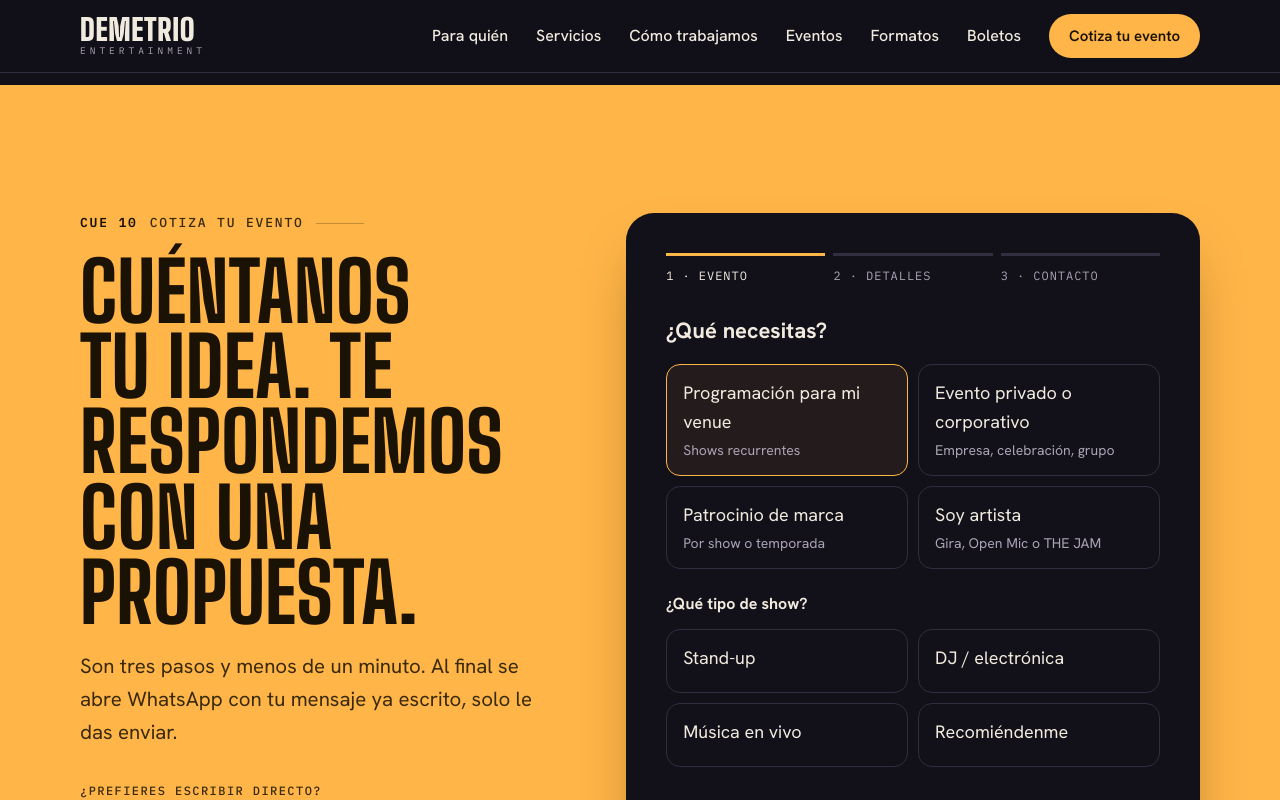
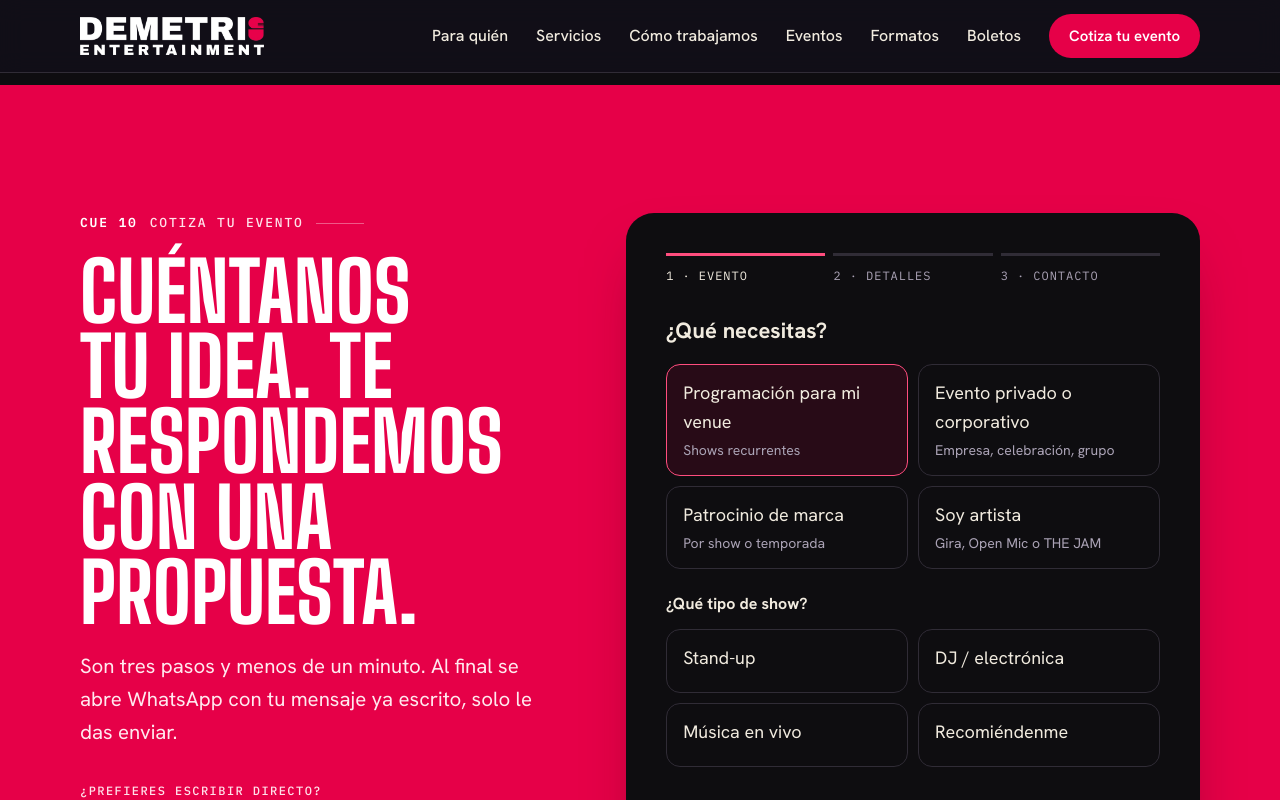
Before and after one commit to MyKrisGon/demetrio-web, a plain HTML site: page index.html in a window 1280 px wide. Both pictures are taken after a click on the link "Quiero programación para mi venue". Shown: the part 10190-10990 px from the top of the page. Drawn offline with Linux system fonts and the light colour scheme.

Commit message:
Aplicar el logo y los colores de marca de Demetrio
Logo real en encabezado y pie, paleta negro/blanco/magenta del logo,
favicon con el micrófono e imagen para compartir actualizada.

Co-Authored-By: Claude Opus 5.5 <noreply@anthropic.com>
Claude-Session: https://claude.ai/code/session_01VxTKV2dTiADnnaaokVxKfi

```diff
--- a/index.html
+++ b/index.html
@@ -16,7 +16,7 @@
 <meta property="og:image:height" content="630">
 <meta property="og:image:alt" content="Demetrio Entertainment: Tú pones la fecha. Nosotros el show.">
 <meta name="twitter:card" content="summary_large_image">
-<meta name="theme-color" content="#121019">
+<meta name="theme-color" content="#0E0D10">
 <link rel="canonical" href="https://demetrio.mx/">
 <link rel="icon" href="/favicon.ico" sizes="any">
 <link rel="icon" type="image/png" sizes="32x32" href="/favicon-32.png">
@@ -26,14 +26,15 @@
 <link href="https://fonts.googleapis.com/css2?family=Big+Shoulders+Display:wght@700;800;900&family=Hanken+Grotesk:wght@400;500;600;700&family=IBM+Plex+Mono:wght@400;500;600&display=swap" rel="stylesheet">
 <style>
 :root{
-  /* Mundo: backstage de noche en Baja. Un solo reflector ámbar sobre tinta violeta. */
-  --noche:#121019;      /* fondo */
-  --escenario:#1C1925;  /* superficies */
-  --linea:#332E3F;      /* bordes */
+  /* Mundo: backstage de noche. Negro, blanco y el magenta del micrófono del logo. */
+  --noche:#0E0D10;      /* fondo (negro del logo) */
+  --escenario:#18161B;  /* superficies */
+  --linea:#302C36;      /* bordes */
   --hueso:#F1EBDF;      /* texto */
   --polvo:#ABA3B6;      /* texto secundario */
-  --reflector:#FFB547;  /* acento único */
-  --marea:#7FD8CC;      /* secundario frío: ciudades y etiquetas */
+  --marca:#E60048;      /* magenta del logo: rellenos y botones (texto blanco encima) */
+  --reflector:#FF4D7E;  /* magenta claro: acento de texto sobre negro (contraste AA) */
+  --marea:#D9D2DE;      /* etiquetas y ciudades */
   --display:"Big Shoulders Display","Arial Narrow",Impact,sans-serif;
   --body:"Hanken Grotesk",system-ui,-apple-system,"Segoe UI",sans-serif;
   --mono:"IBM Plex Mono",ui-monospace,Menlo,monospace;
@@ -47,7 +48,7 @@ html{scroll-behavior:smooth;scroll-padding-top:84px}
 body{margin:0;background:var(--noche);color:var(--hueso);font-family:var(--body);font-size:18px;line-height:1.6;-webkit-font-smoothing:antialiased}
 img{max-width:100%;display:block}
 a{color:var(--reflector)}
-a:hover{color:#FFD08A}
+a:hover{color:#FF7FA0}
 :focus-visible{outline:2px solid var(--reflector);outline-offset:3px;border-radius:4px}
 h1,h2,h3{text-wrap:balance;margin:0}
 p{margin:0}
@@ -59,8 +60,8 @@ p{margin:0}
 .lead{color:var(--polvo);font-size:clamp(18px,1.6vw,21px);max-width:62ch}
 section{padding-block:clamp(72px,10vw,128px)}
 .btn{display:inline-flex;align-items:center;justify-content:center;gap:10px;min-height:52px;padding:0 28px;border-radius:999px;font:600 17px/1 var(--body);text-decoration:none;cursor:pointer;border:0;transition:transform .15s ease,background .15s ease,color .15s ease}
-.btn-primary{background:var(--reflector);color:#1A1205}
-.btn-primary:hover{background:#FFC46B;color:#1A1205;transform:translateY(-1px)}
+.btn-primary{background:var(--marca);color:#fff}
+.btn-primary:hover{background:#FF1A5E;color:#fff;transform:translateY(-1px)}
 .btn-ghost{background:transparent;color:var(--hueso);box-shadow:inset 0 0 0 1.5px var(--linea)}
 .btn-ghost:hover{color:var(--hueso);box-shadow:inset 0 0 0 1.5px var(--hueso)}
 .arrow{width:18px;height:18px;flex:none}
@@ -70,8 +71,8 @@ section{padding-block:clamp(72px,10vw,128px)}
 .nav-in{display:flex;align-items:center;justify-content:space-between;gap:24px;min-height:72px}
 .logo{display:flex;flex-direction:column;text-decoration:none;color:var(--hueso);line-height:.9}
 .logo:hover{color:var(--hueso)}
-.logo b{font-family:var(--display);font-weight:900;font-size:30px;letter-spacing:.02em}
-.logo span{font-family:var(--mono);font-size:9.5px;letter-spacing:.42em;margin-top:4px;color:var(--polvo)}
+.logo img{height:38px;width:auto}
+.foot .logo img{height:auto;width:min(260px,100%)}
 .links{display:flex;align-items:center;gap:28px;font-size:16px;font-weight:500}
 .links a:not(.btn){color:var(--hueso);text-decoration:none}
 .links a:not(.btn):hover{color:var(--reflector)}
@@ -87,7 +88,7 @@ section{padding-block:clamp(72px,10vw,128px)}
 
 /* HERO */
 .hero{position:relative;overflow:hidden;padding-block:clamp(56px,8vw,104px) clamp(56px,7vw,88px);--mx:30%;--my:35%}
-.hero::before{content:"";position:absolute;inset:0;background:radial-gradient(520px circle at var(--mx) var(--my),rgba(255,181,71,.16),transparent 62%);pointer-events:none;transition:background .08s linear}
+.hero::before{content:"";position:absolute;inset:0;background:radial-gradient(520px circle at var(--mx) var(--my),rgba(230,0,72,.20),transparent 62%);pointer-events:none;transition:background .08s linear}
 .hero-grid{position:relative;display:grid;grid-template-columns:minmax(0,1.5fr) minmax(300px,.9fr);gap:clamp(32px,5vw,72px);align-items:end}
 @media (max-width:960px){.hero-grid{grid-template-columns:1fr}}
 .hero h1{font-family:var(--display);font-weight:900;font-size:clamp(64px,11vw,168px);line-height:.84;text-transform:uppercase;letter-spacing:-.005em;margin-top:24px}
@@ -107,8 +108,8 @@ section{padding-block:clamp(72px,10vw,128px)}
 .t-rows dd{margin:2px 0 0;font-weight:600;color:#17131F}
 .t-cut{border-top:2px dashed #C9C0B1;margin:22px -26px 18px}
 .t-foot{display:flex;align-items:center;justify-content:space-between;gap:14px;flex-wrap:wrap}
-.t-foot a{background:#17131F;color:var(--hueso);text-decoration:none;font-weight:700;font-size:15px;padding:13px 20px;border-radius:999px;display:inline-flex;align-items:center;gap:8px;min-height:44px}
-.t-foot a:hover{background:#2A2436;color:var(--hueso)}
+.t-foot a{background:var(--marca);color:#fff;text-decoration:none;font-weight:700;font-size:15px;padding:13px 20px;border-radius:999px;display:inline-flex;align-items:center;gap:8px;min-height:44px}
+.t-foot a:hover{background:#FF1A5E;color:#fff}
 .barcode{height:34px;width:110px;background:repeating-linear-gradient(90deg,#17131F 0 2px,transparent 2px 4px,#17131F 4px 5px,transparent 5px 8px,#17131F 8px 11px,transparent 11px 12px)}
 
 /* MARQUEE */
@@ -237,16 +238,16 @@ section{padding-block:clamp(72px,10vw,128px)}
 .faq details p{color:var(--polvo);padding:0 0 24px;max-width:66ch}
 
 /* COTIZADOR */
-.quote{background:var(--reflector);color:#1A1205}
-.quote .cue{color:#3A2A0C}.quote .cue b{color:#1A1205}.quote .cue::after{background:rgba(26,18,5,.25)}
+.quote{background:var(--marca);color:#fff}
+.quote .cue{color:#FFE1EA}.quote .cue b{color:#fff}.quote .cue::after{background:rgba(255,255,255,.35)}
 .quote-grid{display:grid;grid-template-columns:minmax(0,.9fr) minmax(0,1.1fr);gap:clamp(32px,6vw,80px);align-items:start}
 @media (max-width:900px){.quote-grid{grid-template-columns:1fr}}
-.quote .h2{color:#1A1205}
-.quote .lead{color:#3A2A0C}
+.quote .h2{color:#fff}
+.quote .lead{color:#FFE9EF}
 .direct{margin-top:32px;display:flex;flex-direction:column;gap:10px;font-weight:600}
-.direct span{font-family:var(--mono);font-size:12px;letter-spacing:.12em;text-transform:uppercase;font-weight:500;color:#3A2A0C}
-.direct a{color:#1A1205}
-.wizard{background:var(--noche);color:var(--hueso);border-radius:28px;padding:clamp(24px,3.5vw,40px);box-shadow:0 30px 60px -24px rgba(26,18,5,.55)}
+.direct span{font-family:var(--mono);font-size:12px;letter-spacing:.12em;text-transform:uppercase;font-weight:500;color:#FFE1EA}
+.direct a{color:#fff}
+.wizard{background:var(--noche);color:var(--hueso);border-radius:28px;padding:clamp(24px,3.5vw,40px);box-shadow:0 30px 60px -24px rgba(60,0,20,.55)}
 .steps{display:grid;grid-template-columns:repeat(3,minmax(0,1fr));gap:8px;margin-bottom:28px}
 .steps div{font-family:var(--mono);font-size:12px;letter-spacing:.08em;text-transform:uppercase;color:var(--polvo);padding-top:10px;border-top:3px solid var(--linea)}
 .steps div.on{color:var(--hueso);border-color:var(--reflector)}
@@ -259,7 +260,7 @@ fieldset{border:0;margin:0;padding:0;min-width:0}
 .choice input{position:absolute;opacity:0;inset:0;cursor:pointer}
 .choice label{display:flex;flex-direction:column;gap:2px;min-height:64px;padding:14px 16px;border:1.5px solid var(--linea);border-radius:14px;cursor:pointer;transition:all .15s}
 .choice label small{color:var(--polvo);font-size:14px}
-.choice input:checked + label{border-color:var(--reflector);background:rgba(255,181,71,.08)}
+.choice input:checked + label{border-color:var(--reflector);background:rgba(230,0,72,.12)}
 .choice input:focus-visible + label{outline:2px solid var(--reflector);outline-offset:2px}
 .fields{display:grid;grid-template-columns:repeat(2,minmax(0,1fr));gap:16px}
 @media (max-width:480px){.fields{grid-template-columns:1fr}}
@@ -301,7 +302,7 @@ footer{padding-block:64px 40px}
 
 <header class="nav">
   <div class="wrap nav-in">
-    <a class="logo" href="#inicio" aria-label="Demetrio Entertainment, inicio"><b>DEMETRIO</b><span>ENTERTAINMENT</span></a>
+    <a class="logo" href="#inicio"><img src="assets/brand/logo-demetrio.png" alt="Demetrio Entertainment" width="184" height="38"></a>
     <button class="menu-btn" id="menuBtn" aria-expanded="false" aria-controls="navLinks">Menú</button>
     <nav class="links" id="navLinks" aria-label="Principal">
       <a href="#para-quien">Para quién</a>
@@ -684,7 +685,7 @@ footer{padding-block:64px 40px}
   <div class="wrap">
     <div class="foot">
       <div>
-        <a class="logo" href="#inicio"><b>DEMETRIO</b><span>ENTERTAINMENT</span></a>
+        <a class="logo" href="#inicio"><img src="assets/brand/logo-demetrio-full.png" alt="Demetrio Entertainment, Los Cabos, B.C.S., México" width="260" height="73" loading="lazy"></a>
         <p>Productora, comercialización, operación y desarrollo de espectáculos. Los Cabos y La Paz, Baja California Sur.</p>
       </div>
       <div><h3>Productora</h3><ul><li><a href="#servicios">Servicios</a></li><li><a href="#proceso">Cómo trabajamos</a></li><li><a href="#eventos">Eventos</a></li><li><a href="#formatos">Formatos propios</a></li></ul></div>
```
Also changed, not shown: apple-touch-icon.png, assets/brand/logo-demetrio-full.png (added), assets/brand/logo-demetrio.png (added), favicon-32.png, favicon.ico, icon-512.png, og-image.jpg.
